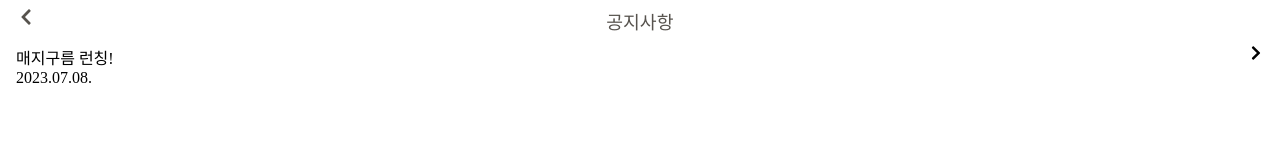
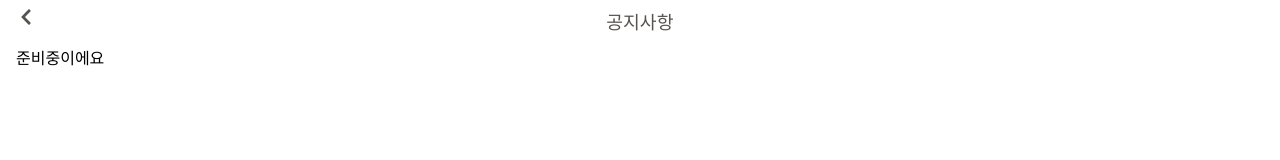
Before and after one commit to CChuYong/badsound-counter-webview, a Next.js app: page /magcloud/notice in a window 1280 px wide. Shown: the top 160 px of the page. Built offline with nearby package versions, Linux system fonts and the light colour scheme; a web font is replaced by a local one.

Commit message:
feat: 공지사항은 준비중

```diff
--- a/pages/magcloud/notice.tsx
+++ b/pages/magcloud/notice.tsx
@@ -6,7 +6,7 @@ import MagCloudLayout from "@/layout/MagCloudLayout";
 
 export default function Notice() {
     return <MagCloudLayout title={"공지사항"}>
-            <NoticeElements title={"매지구름 런칭!"} date={"2023.07.08."}></NoticeElements>
+            준비중이에요
     </MagCloudLayout>
 }
 
```
